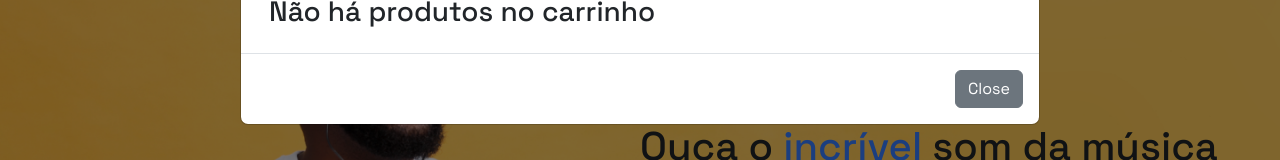
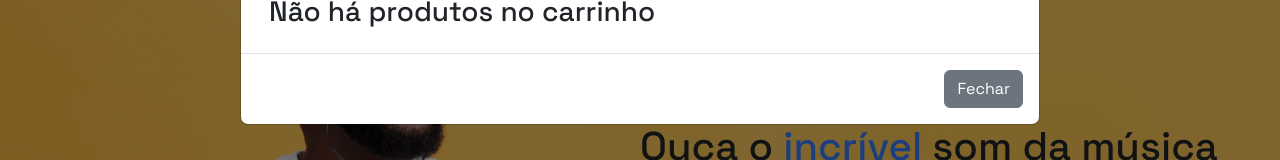
Before and after one commit to zingrad/TestePratico, a React (Vite) app: page / in a window 1280 px wide. Both pictures are taken after a click on the element 1166 px from the left and 34 px from the top of the page. Shown: the part 144-304 px from the top of the page. Built offline with nearby package versions, Linux system fonts and the light colour scheme; data requests are answered from the project's data file.

Commit message:
Projeto Finalizado

```diff
--- a/src/components/ModalProducts/ModalProducts.jsx
+++ b/src/components/ModalProducts/ModalProducts.jsx
@@ -32,7 +32,7 @@
         </div>
       </div>
       <div className="modal-footer">
-        <button type="button" className="btn btn-secondary" data-bs-dismiss="modal">Close</button>
+        <button type="button" className="btn btn-secondary" data-bs-dismiss="modal">Fechar</button>
         {total !== 0 && (
                    <button type="submit" className="btn btn-success" data-bs-dismiss="modal" onClick={() => window.location.reload()}>Finalizar Compra</button>
               )}
@@ -40,7 +40,6 @@
     </div>
   </div>
 </div>
-
       </>
     );
   }
```
